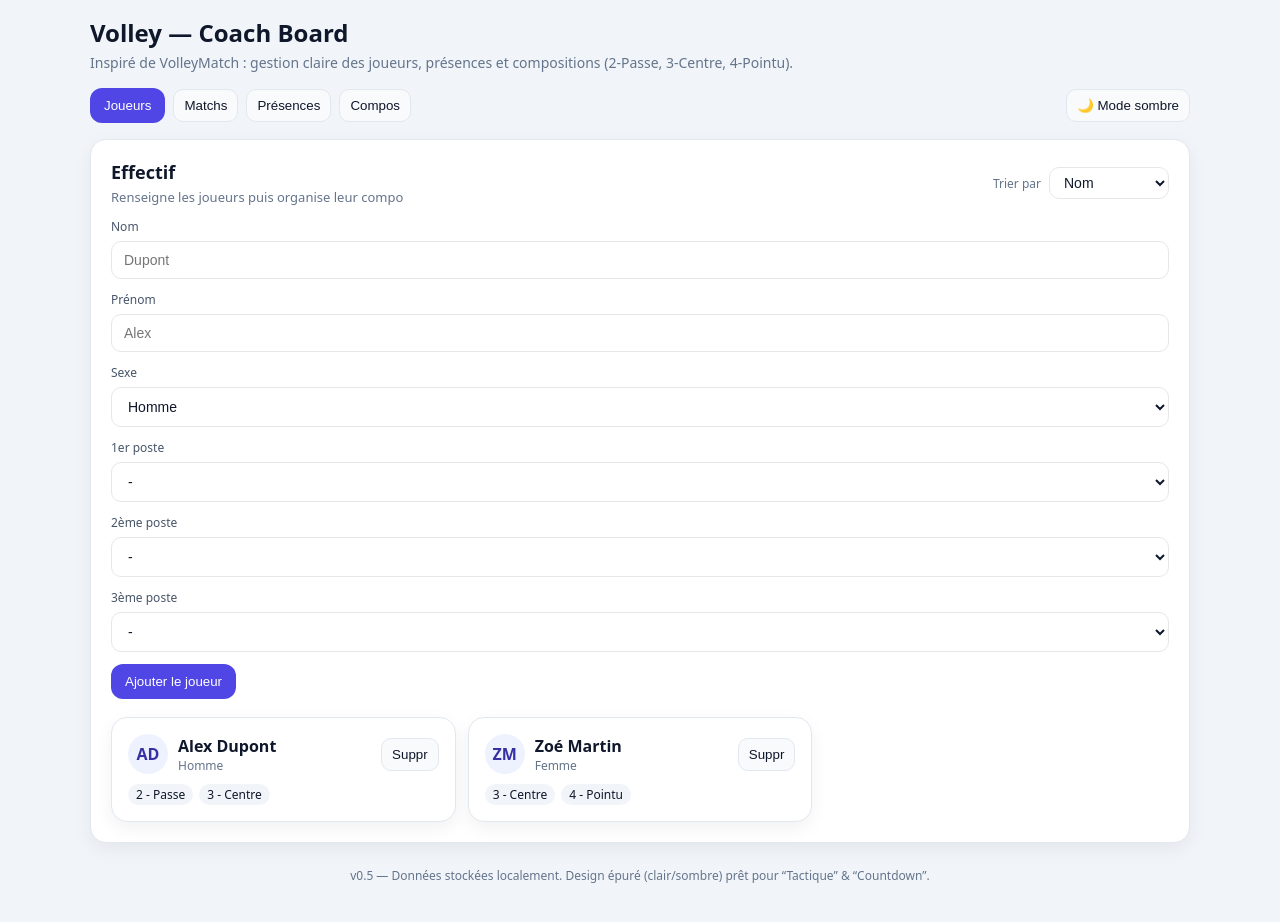
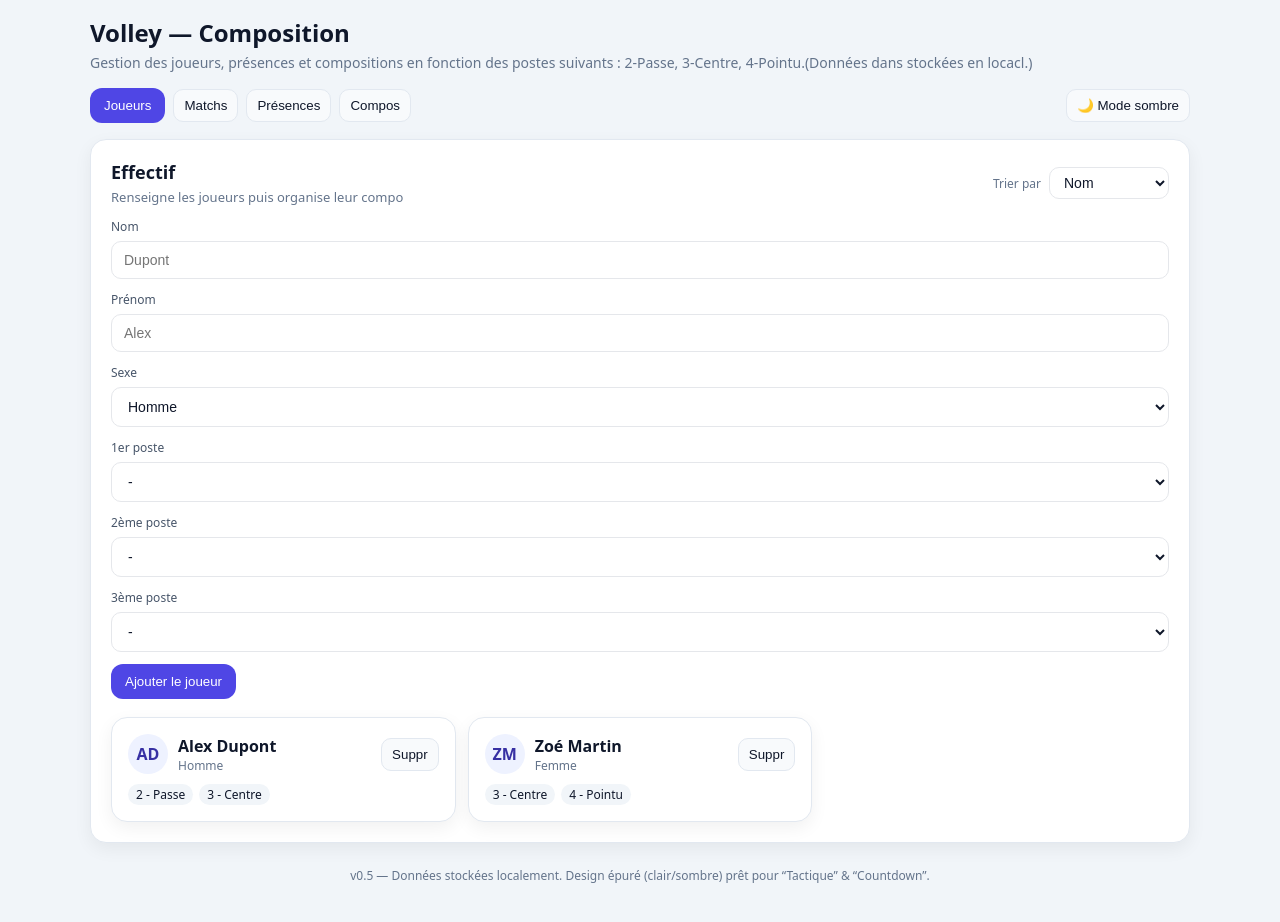
Before and after one commit to Soothsayerus/volley-compo, a React (Vite) app: page / in a window 1280 px wide. Shown: the top 922 px of the page. Built offline with nearby package versions, Linux system fonts and the light colour scheme.

Commit message:
Description

```diff
--- a/src/App.tsx
+++ b/src/App.tsx
@@ -800,9 +800,9 @@ export default function App() {
       <div style={{ minHeight: "100vh", background: ui.colors.pageBg, padding: "16px 16px 60px", color: ui.colors.text }}>
         <div style={{ maxWidth: 1100, margin: "0 auto" }}>
           <header style={{ marginBottom: 16 }}>
-            <div style={{ fontSize: 24, fontWeight: 800 }}>Volley — Coach Board</div>
+            <div style={{ fontSize: 24, fontWeight: 800 }}>Volley — Composition</div>
             <div style={{ color: ui.colors.muted, marginTop: 4, fontSize: 14 }}>
-              Inspiré de VolleyMatch : gestion claire des joueurs, présences et compositions (2‑Passe, 3‑Centre, 4‑Pointu).
+              Gestion des joueurs, présences et compositions en fonction des postes suivants : 2‑Passe, 3‑Centre, 4‑Pointu.(Données dans stockées en locacl.)
             </div>
           </header>
 
```
